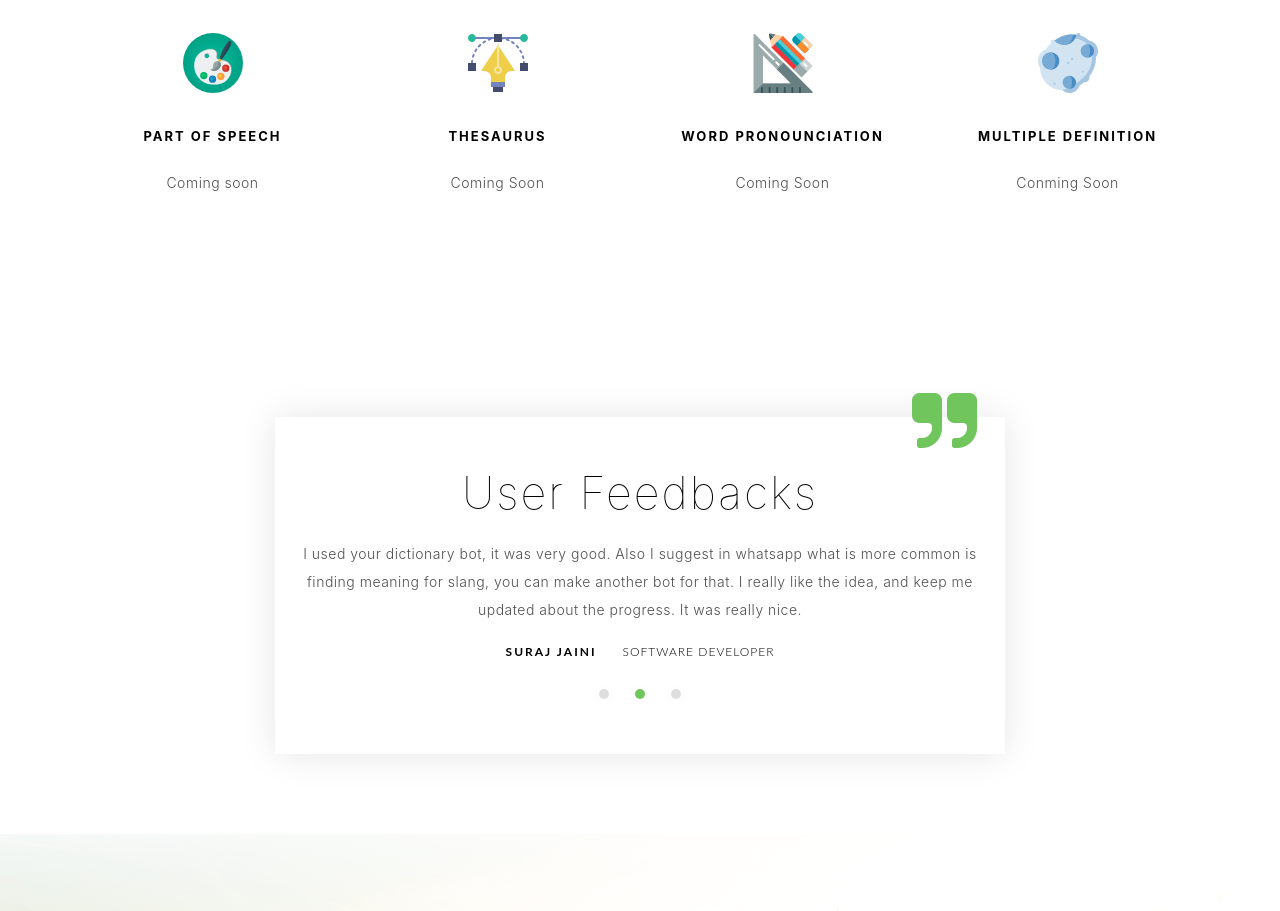
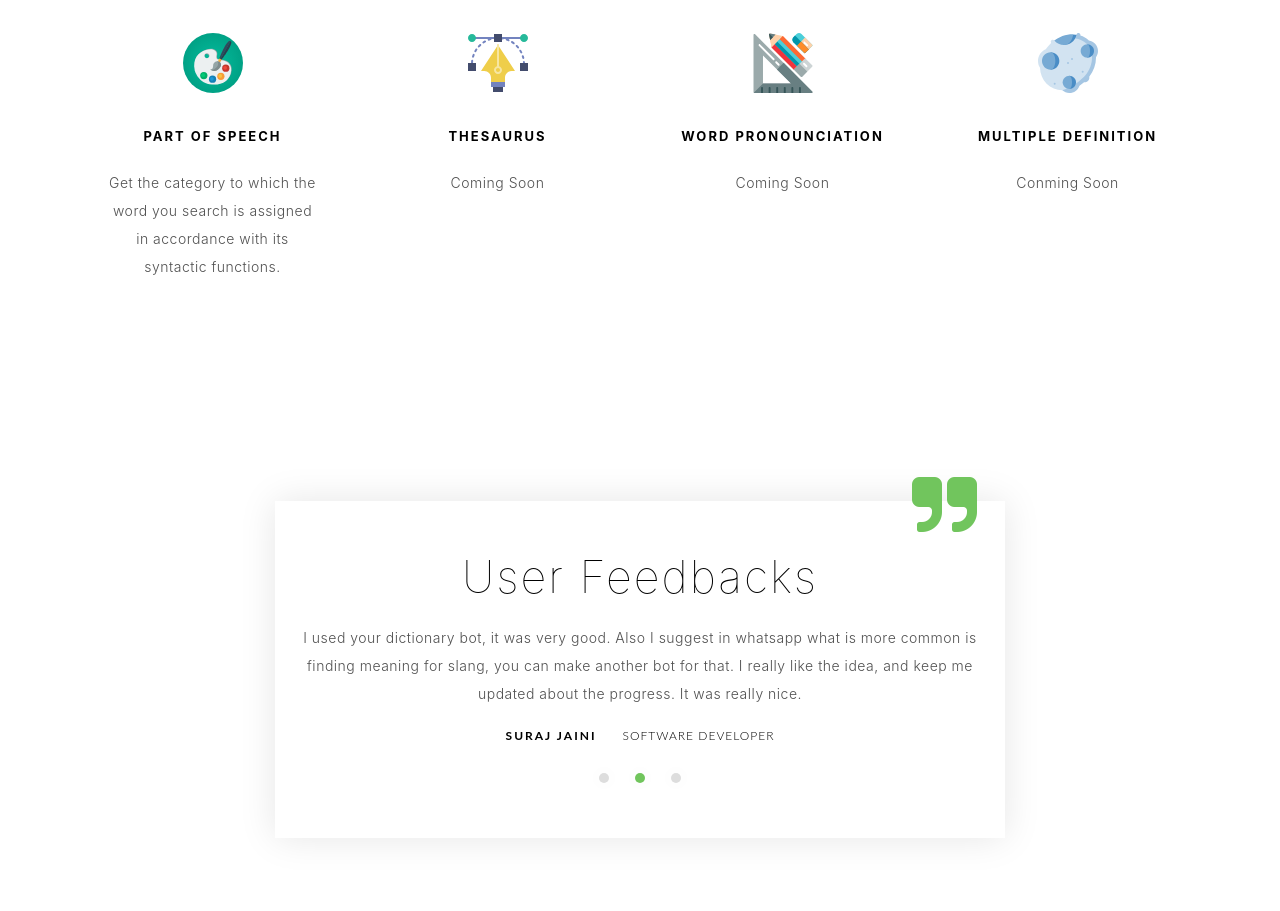
Before and after one commit to Yusadolat/whatsbot, a plain HTML site: page index.html in a window 1280 px wide. Shown: the part 2345-3256 px from the top of the page. Drawn offline with Linux system fonts and the light colour scheme.

Commit message:
features/add-word-part-of-speech

```diff
--- a/index.html
+++ b/index.html
@@ -169,7 +169,7 @@
           <div class="feature-block">
             <img src="img/svg/paint-palette.svg" alt="img" class="img-fluid">
             <h4>Part of speech</h4>
-            <p>Coming soon</p>
+            <p>Get the category to which the  word you search is assigned in accordance with its syntactic functions.</p>
           </div>
         </div>
 
```
